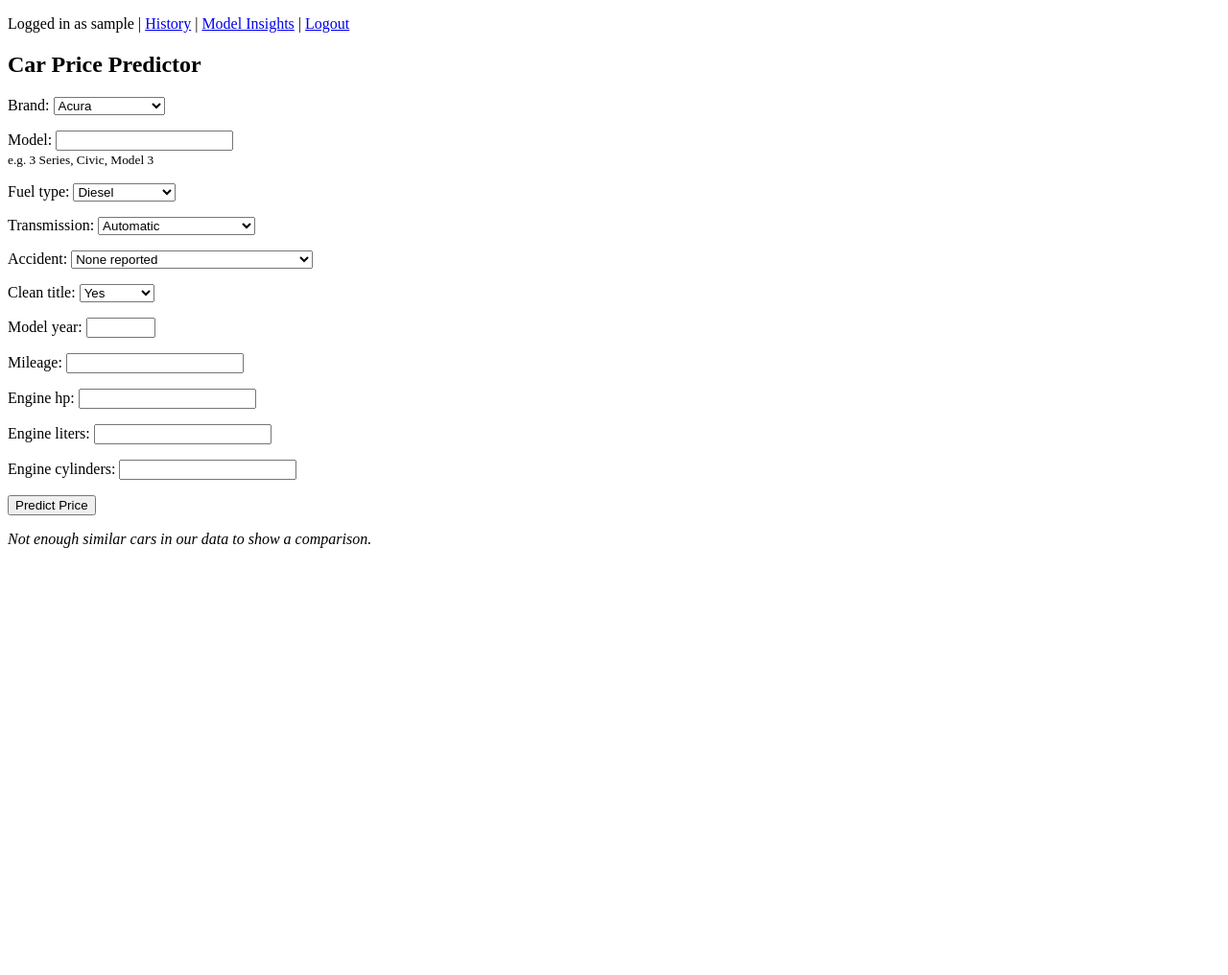
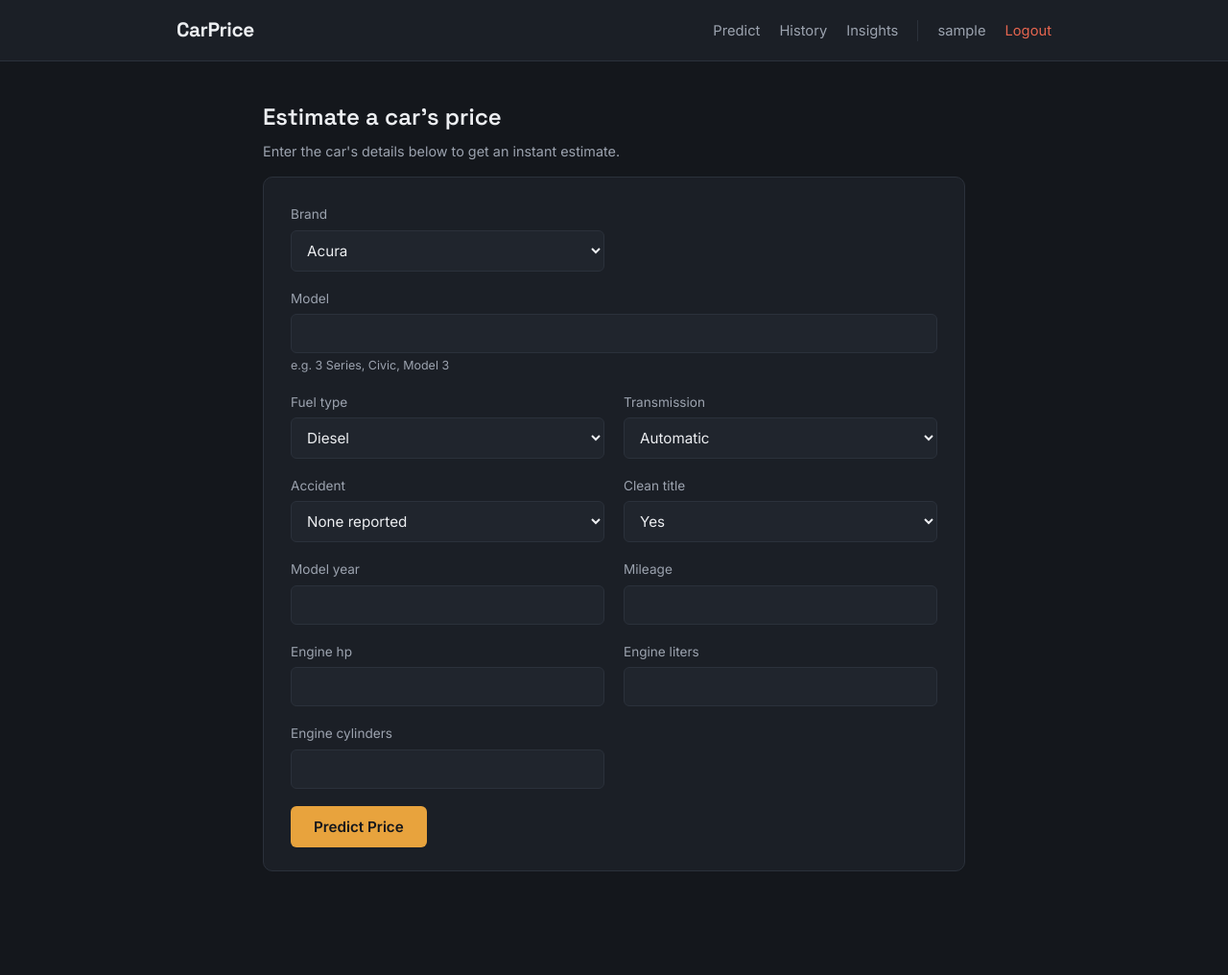
Before and after one commit to suyogpokhrel/car_price_prediction_app, a Django app: page / in a window 1280 px wide. Shown: the whole page at 96% size. Before the commit the page ends 571 px from the top, so only its background shows below. Run offline with Django 5.2, Linux system fonts and the light colour scheme; the visitor is signed in with stand-in values (Sample User, id 1).

Commit message:
logout fixed

```diff
--- a/django_app/config/settings.py
+++ b/django_app/config/settings.py
@@ -127,3 +127,5 @@ STATIC_URL = 'static/'
 DEFAULT_AUTO_FIELD = 'django.db.models.BigAutoField'
 
 FASTAPI_BASE_URL = "http://127.0.0.1:8001"
+
+LOGOUT_REDIRECT_URL = 'login'
--- /dev/null
+++ b/django_app/predictor/static/predictor/style.css
@@ -0,0 +1,213 @@
+:root {
+  --bg: #14171C;
+  --surface: #1B1F26;
+  --surface-2: #20252D;
+  --border: #2B313B;
+  --text: #ECEEF1;
+  --text-muted: #9CA3AF;
+  --accent: #E8A33D;
+  --accent-dark: #C6852A;
+  --positive: #4FAE7C;
+  --negative: #E5654F;
+  --font-display: 'Space Grotesk', sans-serif;
+  --font-body: 'Inter', system-ui, -apple-system, sans-serif;
+}
+
+* { box-sizing: border-box; }
+
+body {
+  margin: 0;
+  background: var(--bg);
+  color: var(--text);
+  font-family: var(--font-body);
+  line-height: 1.5;
+}
+
+h1, h2, h3, h4 {
+  font-family: var(--font-display);
+  font-weight: 600;
+  margin: 0 0 0.6em 0;
+}
+
+a { color: var(--accent); text-decoration: none; }
+a:hover { color: var(--accent-dark); }
+
+.navbar {
+  background: var(--surface);
+  border-bottom: 1px solid var(--border);
+}
+.navbar-inner {
+  max-width: 960px;
+  margin: 0 auto;
+  padding: 16px 24px;
+  display: flex;
+  align-items: center;
+  justify-content: space-between;
+}
+.brand {
+  font-family: var(--font-display);
+  font-weight: 700;
+  font-size: 1.3rem;
+  color: var(--text);
+  letter-spacing: -0.02em;
+}
+.brand:hover { color: var(--accent); }
+.nav-links {
+  display: flex;
+  align-items: center;
+  gap: 20px;
+  font-size: 0.92rem;
+}
+.nav-links a { color: var(--text-muted); }
+.nav-links a:hover { color: var(--text); }
+.nav-user {
+  color: var(--text-muted);
+  border-left: 1px solid var(--border);
+  padding-left: 20px;
+}
+.nav-logout { color: var(--negative) !important; }
+
+.container {
+  max-width: 780px;
+  margin: 0 auto;
+  padding: 40px 24px 80px;
+}
+
+.card {
+  background: var(--surface);
+  border: 1px solid var(--border);
+  border-radius: 10px;
+  padding: 28px 28px 24px;
+  margin-bottom: 28px;
+}
+
+.field-group { margin-bottom: 18px; }
+.field-group label {
+  display: block;
+  font-size: 0.85rem;
+  color: var(--text-muted);
+  margin-bottom: 6px;
+}
+.field-group input,
+.field-group select {
+  width: 100%;
+  background: var(--surface-2);
+  border: 1px solid var(--border);
+  border-radius: 6px;
+  padding: 10px 12px;
+  color: var(--text);
+  font-family: var(--font-body);
+  font-size: 0.95rem;
+}
+.field-group input:focus,
+.field-group select:focus {
+  outline: none;
+  border-color: var(--accent);
+}
+.field-help {
+  font-size: 0.78rem;
+  color: var(--text-muted);
+  margin-top: 4px;
+}
+.field-errors {
+  font-size: 0.82rem;
+  color: var(--negative);
+  margin-top: 4px;
+}
+
+.form-grid {
+  display: grid;
+  grid-template-columns: 1fr 1fr;
+  gap: 0 20px;
+}
+.form-grid .field-group.full { grid-column: 1 / -1; }
+
+.btn {
+  display: inline-block;
+  background: var(--accent);
+  color: #14171C;
+  border: none;
+  border-radius: 6px;
+  padding: 12px 24px;
+  font-family: var(--font-body);
+  font-weight: 600;
+  font-size: 0.95rem;
+  cursor: pointer;
+}
+.btn:hover { background: var(--accent-dark); }
+.btn-secondary {
+  background: transparent;
+  border: 1px solid var(--border);
+  color: var(--text);
+}
+.btn-secondary:hover { border-color: var(--text-muted); }
+
+.alert {
+  padding: 12px 16px;
+  border-radius: 6px;
+  margin-bottom: 20px;
+  font-size: 0.9rem;
+}
+.alert-error { background: rgba(229, 101, 79, 0.12); border: 1px solid var(--negative); color: var(--negative); }
+
+.price-hero {
+  text-align: center;
+  padding: 12px 0 8px;
+}
+.price-hero .price-usd {
+  font-family: var(--font-display);
+  font-size: 3rem;
+  font-weight: 700;
+  color: var(--accent);
+  letter-spacing: -0.01em;
+}
+.price-hero .price-npr {
+  color: var(--text-muted);
+  font-size: 0.95rem;
+  margin-top: 4px;
+}
+.comparison-note {
+  text-align: center;
+  font-size: 0.92rem;
+  color: var(--text-muted);
+  margin-top: 6px;
+}
+.comparison-note .pct-negative { color: var(--positive); font-weight: 600; }
+.comparison-note .pct-positive { color: var(--negative); font-weight: 600; }
+
+table {
+  width: 100%;
+  border-collapse: collapse;
+  font-size: 0.9rem;
+}
+th, td {
+  text-align: left;
+  padding: 10px 12px;
+  border-bottom: 1px solid var(--border);
+}
+th {
+  color: var(--text-muted);
+  font-weight: 500;
+  font-size: 0.8rem;
+}
+tr.highlight-row { background: rgba(232, 163, 61, 0.08); }
+tr.highlight-row td:first-child { color: var(--accent); font-weight: 600; }
+.table-wrap { overflow-x: auto; }
+.delete-link { color: var(--negative); font-size: 0.85rem; }
+
+.muted { color: var(--text-muted); }
+.section-sub { color: var(--text-muted); font-size: 0.9rem; margin-top: -8px; margin-bottom: 16px; }
+.chart-card canvas { max-width: 100%; }
+.auth-card { max-width: 380px; margin: 60px auto 0; }
+.auth-switch { text-align: center; margin-top: 16px; font-size: 0.9rem; color: var(--text-muted); }
+
+button.nav-logout {
+  background: none;
+  border: none;
+  color: var(--negative);
+  font-family: var(--font-body);
+  font-size: 0.92rem;
+  cursor: pointer;
+  padding: 0;
+}
+button.nav-logout:hover { text-decoration: underline; }
--- /dev/null
+++ b/django_app/predictor/templates/predictor/base.html
@@ -0,0 +1,41 @@
+{% load static %}
+<!DOCTYPE html>
+<html lang="en">
+
+<head>
+    <meta charset="UTF-8">
+    <meta name="viewport" content="width=device-width, initial-scale=1.0">
+    <title>{% block title %}Home{% endblock %} · CarPrice</title>
+    <link rel="preconnect" href="https://fonts.googleapis.com">
+    <link
+        href="https://fonts.googleapis.com/css2?family=Space+Grotesk:wght@500;600;700&family=Inter:wght@400;500;600&display=swap"
+        rel="stylesheet">
+    <link rel="stylesheet" href="{% static 'predictor/style.css' %}">
+    {% block extra_head %}{% endblock %}
+</head>
+
+<body>
+    <nav class="navbar">
+        <div class="navbar-inner">
+            <a href="{% url 'predict' %}" class="brand">CarPrice</a>
+            {% if user.is_authenticated %}
+            <div class="nav-links">
+                <a href="{% url 'predict' %}">Predict</a>
+                <a href="{% url 'history' %}">History</a>
+                <a href="{% url 'model_insights' %}">Insights</a>
+                <span class="nav-user">{{ user.username }}</span>
+                <form method="post" action="{% url 'logout' %}" style="display: inline;">
+                    {% csrf_token %}
+                    <button type="submit" class="nav-logout">Logout</button>
+                </form>
+            </div>
+            {% endif %}
+        </div>
+    </nav>
+    <main class="container">
+        {% block content %}{% endblock %}
+    </main>
+    {% block extra_scripts %}{% endblock %}
+</body>
+
+</html>
--- a/django_app/predictor/templates/predictor/predict.html
+++ b/django_app/predictor/templates/predictor/predict.html
@@ -1,42 +1,76 @@
-<!DOCTYPE html>
-<html>
+{% extends 'predictor/base.html' %}
+{% block title %}Predict | AutoValue{% endblock %}
+{% block content %}
 
-<head>
-    <title>Car Price Predictor</title>
-</head>
-
-<body>
-    <p>Logged in as {{ user.username }} | <a href="{% url 'history' %}">History</a> | <a href="{% url 'model_insights' %}">Model Insights</a> | <a href="{% url 'logout' %}">Logout</a></p>
-
-    <h2>Car Price Predictor</h2>
+<h2>Estimate a car's price</h2>
+<p class="section-sub">Enter the car's details below to get an instant estimate.</p>
 
 {% if error %}
-    <p style="color: red;">{{ error }}</p>
+    <div class="alert alert-error">{{ error }}</div>
 {% endif %}
 
+<div class="card">
     <form method="post">
         {% csrf_token %}
+        <div class="form-grid">
             {% for field in form %}
-        <p>
-            {{ field.label_tag }} {{ field }}
-            {% if field.help_text %}<br><small>{{ field.help_text }}</small>{% endif %}
-            {% if field.errors %}<br><span style="color: red;">{{ field.errors }}</span>{% endif %}
-        </p>
+                <div class="field-group {% if field.name == 'model' %}full{% endif %}">
+                    <label for="{{ field.id_for_label }}">{{ field.label }}</label>
+                    {{ field }}
+                    {% if field.help_text %}<div class="field-help">{{ field.help_text }}</div>{% endif %}
+                    {% if field.errors %}<div class="field-errors">{{ field.errors }}</div>{% endif %}
+                </div>
             {% endfor %}
-        <button type="submit">Predict Price</button>
+        </div>
+        <button type="submit" class="btn">Predict Price</button>
     </form>
+</div>
 
 {% if result %}
-    <hr>
-    <h3>Estimated Price</h3>
-    <p><strong>${{ result.predicted_price_usd }}</strong> USD</p>
-    <p>≈ NPR {{ result.predicted_price_npr }} (approximate, rate: {{ result.npr_rate_used }})</p>
+<div class="card">
+    <div class="price-hero">
+        <div class="price-usd">${{ result.predicted_price_usd }}</div>
+        <div class="price-npr">≈ NPR {{ result.predicted_price_npr }} (approximate, rate: {{ result.npr_rate_used }})</div>
+    </div>
+    {% if result.comparison.available %}
+    <div class="comparison-note">
+        Based on {{ result.comparison.similar_car_count }} similar cars, this is
+        <span class="{% if result.comparison.predicted_vs_average_pct >= 0 %}pct-positive{% else %}pct-negative{% endif %}">
+            {{ result.comparison.predicted_vs_average_pct }}%
+        </span>
+        {% if result.comparison.predicted_vs_average_pct >= 0 %}above{% else %}below{% endif %} the average.
+    </div>
+    {% endif %}
+</div>
 
-    <h4>Why this price</h4>
-    <canvas id="contributionChart" width="500" height="300"></canvas>
+<div class="card chart-card">
+    <h3>Why this price</h3>
+    <canvas id="contributionChart" width="500" height="280"></canvas>
+</div>
 
+{% if result.comparison.available %}
+<div class="card chart-card">
+    <h3>How this compares</h3>
+    <p class="section-sub">Based on {{ result.comparison.similar_car_count }} similar cars (same brand, similar age).</p>
+    <canvas id="comparisonChart" width="400" height="250"></canvas>
+</div>
+{% else %}
+<p class="muted">Not enough similar cars in our data to show a comparison.</p>
+{% endif %}
+{% endif %}
+
+{% endblock %}
+
+{% block extra_head %}
 <script src="https://cdn.jsdelivr.net/npm/chart.js@4.4.0/dist/chart.umd.min.js"></script>
+{% endblock %}
+
+{% block extra_scripts %}
+{% if result %}
 <script>
+Chart.defaults.color = '#9CA3AF';
+Chart.defaults.borderColor = '#2B313B';
+
 const ctx = document.getElementById('contributionChart').getContext('2d');
 new Chart(ctx, {
     type: 'bar',
@@ -44,8 +78,9 @@
         labels: [{% for item in result.feature_contributions %}"{{ item.feature }}",{% endfor %}],
         datasets: [{
             label: 'Feature Importance',
-                data: [{% for item in result.feature_contributions %}{{ item.importance }}, {% endfor %}],
-            backgroundColor: 'rgba(54, 162, 235, 0.6)',
+            data: [{% for item in result.feature_contributions %}{{ item.importance }},{% endfor %}],
+            backgroundColor: '#E8A33D',
+            borderRadius: 4,
         }]
     },
     options: {
@@ -54,15 +89,8 @@
         scales: { x: { beginAtZero: true } }
     }
 });
-    </script>
-    {% endif %}
 
 {% if result.comparison.available %}
-    <h4>How this compares</h4>
-    <p>Based on {{ result.comparison.similar_car_count }} similar cars (same brand, similar age).</p>
-    <canvas id="comparisonChart" width="400" height="250"></canvas>
-
-    <script>
 const ctx2 = document.getElementById('comparisonChart').getContext('2d');
 new Chart(ctx2, {
     type: 'bar',
@@ -71,7 +99,8 @@
         datasets: [{
             label: 'Price (USD)',
             data: [{{ result.predicted_price_usd }}, {{ result.comparison.average_price_usd }}],
-            backgroundColor: ['rgba(75, 192, 120, 0.6)', 'rgba(201, 203, 207, 0.6)'],
+            backgroundColor: ['#E8A33D', '#3A414C'],
+            borderRadius: 4,
         }]
     },
     options: {
@@ -79,20 +108,7 @@
         scales: { y: { beginAtZero: true } }
     }
 });
+{% endif %}
 </script>
-
-    <p>
-        This prediction is
-        {% if result.comparison.predicted_vs_average_pct >= 0 %}
-        {{ result.comparison.predicted_vs_average_pct }}% above
-        {% else %}
-        {{ result.comparison.predicted_vs_average_pct }}% below
 {% endif %}
-        the average for similar cars.
-    </p>
-    {% else %}
-    <p><em>Not enough similar cars in our data to show a comparison.</em></p>
-    {% endif %}
-</body>
-
-</html>
+{% endblock %}
--- a/django_app/predictor/urls.py
+++ b/django_app/predictor/urls.py
@@ -10,5 +10,5 @@ urlpatterns = [
     path('login/', auth_views.LoginView.as_view(template_name='predictor/login.html'), name='login'),
     path('logout/', auth_views.LogoutView.as_view(), name='logout'),
     path('signup/', views.signup_view, name='signup'),
-    path('insights/', login_required(views.model_insights_view, login_url='login'), name='model_insights'),
+    path('insights/', views.model_insights_view, name='model_insights'),
 ]
```
Also changed, not shown: django_app/predictor/templates/predictor/login.html (+17 -11 lines), django_app/predictor/templates/predictor/signup.html (+20 -20 lines). Lines whose indentation alone changed are shown as unchanged.
